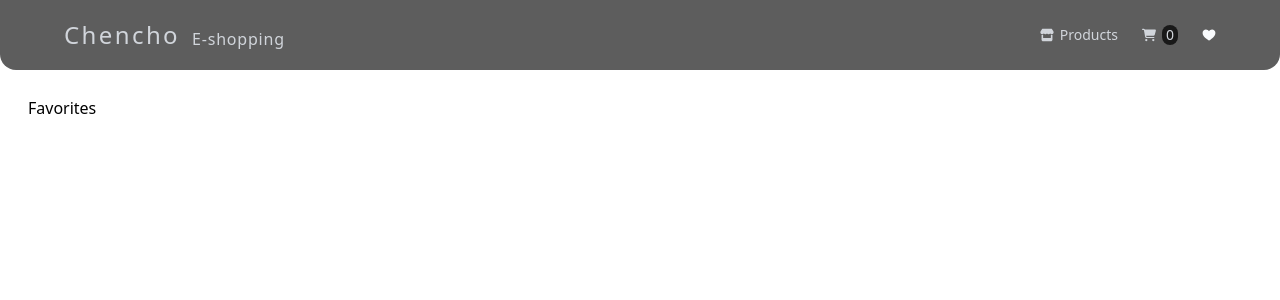
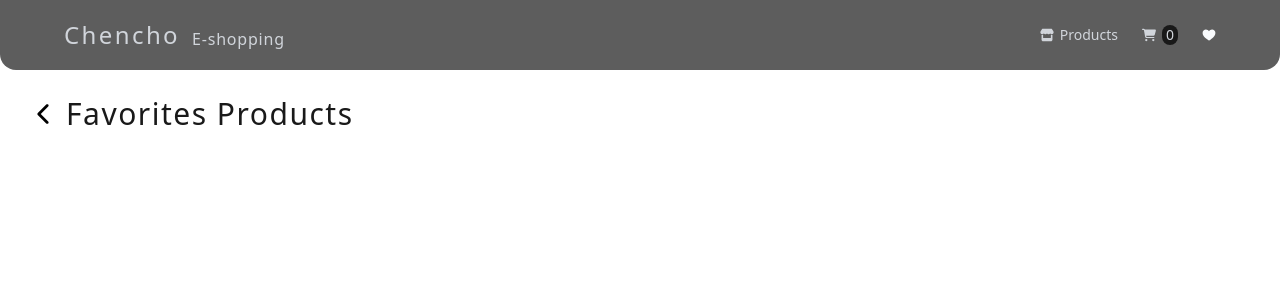
Before and after one commit to Chencho34/shopping-cart, a React (Vite) app: page /favorites in a window 1280 px wide. Shown: the top 300 px of the page. Built offline with nearby package versions, Linux system fonts and the light colour scheme.

Commit message:
WIP: Favorites page

```diff
--- a/src/pages/favorites/Favorites.tsx
+++ b/src/pages/favorites/Favorites.tsx
@@ -1,9 +1,69 @@
-import { Container } from '../../components'
+import { IoIosArrowBack } from 'react-icons/io'
+import { Button, Container } from '../../components'
+import { Link, useNavigate } from 'react-router-dom'
+import { useSelector } from 'react-redux'
+import { CartState } from '../../types'
+import { GoHeartFill } from 'react-icons/go'
 
 export default function Favorites (): JSX.Element {
+  const { favoritesList } = useSelector((state: { cart: CartState }) => state.cart)
+  const navigate = useNavigate()
   return (
     <Container className='pt-24'>
-      Favorites
+      <section className='flex'>
+        <Link
+          to='/'
+          onClick={(e) => {
+            e.preventDefault()
+            navigate(-1)
+          }}
+          className='h-full flex items-center gap-2 mb-16'>
+          {/* <Button className='px-4'> */}
+            <IoIosArrowBack size={30} />
+
+            <h3 className='text-2xl sm:text-3xl text-[#191919] tracking-wider'>Favorites Products</h3>
+          {/* </Button> */}
+        </Link>
+      </section>
+      <section className='flex gap-6'>
+        {
+          favoritesList.map((product) => (
+            <article className='bg-slate-100 rounded-md overflow-hidden shadow-lg w-[300px]'>
+            <section className='flex flex-col'>
+              <figure>
+                <img loading='lazy' src={product.img} alt={product.title} />
+              </figure>
+              <article className='px-4 py-3 flex flex-col gap-4'>
+                <section>
+                  {/* <Link to={`/product/:${id}`}> */}
+                    <p className='text-lg group relative w-max'>
+                      <h6 className='text-xl font-semibold tracking-wider mb-4 hover:text-indigo-600'>{product.title}</h6>
+                      <span className='absolute -bottom-1 left-0 w-0 transition-all h-0.5 bg-indigo-600 group-hover:w-full'></span>
+                    </p>
+                  {/* </Link> */}
+                  <p className='text-sm tracking-wide font-semibold text-gray-800 mb-2'>{product.description}</p>
+                  <span className='text-sm font-bold text-gray-800'>${product.price}</span>
+                </section>
+                <section className='flex justify-between gap-4'>
+                  {/* <Button className='flex-1' onClick={addProductToCartOrRemove}>
+                    {
+                      isInCart
+                        ? <span>Remove from Cart</span>
+                        : <span>Add to Cart</span>
+                    }
+                    <FaCartShopping size={14} />
+                  </Button> */}
+                  {/* <Button className='px-2.5' onClick={addToFavoritesOrRemove}>
+                    <GoHeartFill className='transition-colors' color={isFavorite ? 'rgb(232, 22, 22)' : 'rgb(229, 231, 235)'} size={14} />
+                  </Button> */}
+                </section>
+              </article>
+            </section>
+          </article>
+          ))
+        }
+      </section>
+
     </Container>
   )
 }
```
